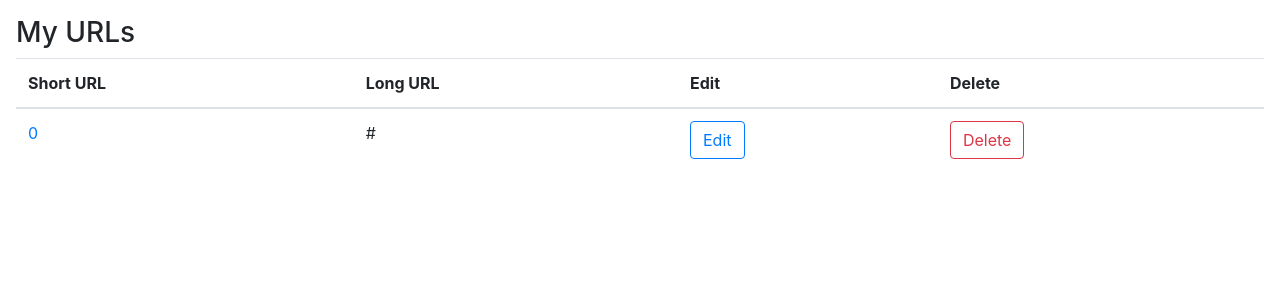
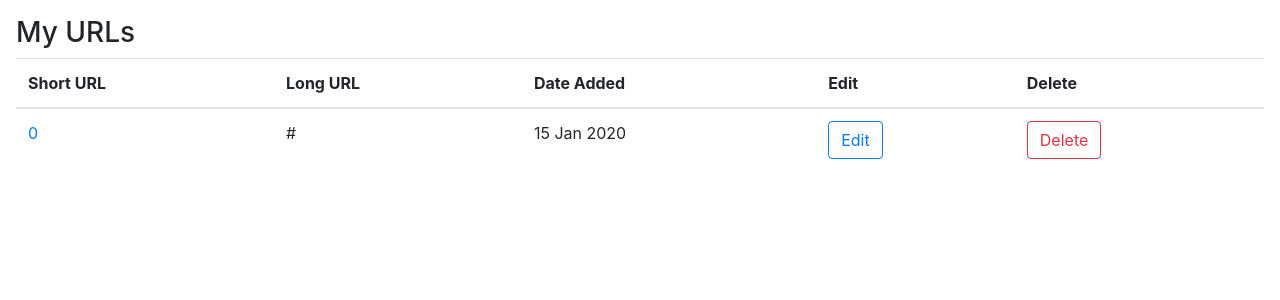
Before and after one commit to dpirrott/tinyapp, a Node server app: template views/urls_index.ejs in a window 1280 px wide. Shown: the part 56-356 px from the top of the page. Run offline with Node 20, Linux system fonts and the light colour scheme; the template is opened without the code that fills it: most values are stand-ins (such as "Sample title", 1, 10 or a date in 2020); some libraries are stand-ins or nearby versions.

Commit message:
Starting on stretch work, added date column to /urls and saved the date in the urlDatabase

```diff
--- a/express_server.js
+++ b/express_server.js
@@ -127,9 +127,12 @@ app.post("/urls", (req,res) => {
   }
 
   const shortURL = generateRandomString(6);
+  const date = Date().split(' ');
+  const dateDisplayed = `${date[1]}. ${date[2]}, ${date[3]} (${date[4]}) (${date[6][1]}${date[7][0]}${date[8][0]})`;
   urlDatabase[shortURL] = {
     longURL,
-    userID
+    userID,
+    dateDisplayed
   };
   res.redirect(`/urls/${shortURL}`);
 });
--- a/views/urls_index.ejs
+++ b/views/urls_index.ejs
@@ -16,6 +16,7 @@
         <tr>
           <th scope="col">Short URL</th>
           <th scope="col">Long URL</th>
+          <th scope="col">Date Added</th>
           <th scope="col">Edit</th>
           <th scope="col">Delete</th>
         </tr>
@@ -25,6 +26,7 @@
           <tr>
             <td><a href="http://localhost:8080/u/<%= url %>"><%= url %></a></td>
             <td><%= urls[url].longURL %></td>
+            <td><%= urls[url].dateDisplayed %></td>
             <td>
               <a href="/urls/<%= url %>"><button class="btn btn-outline-primary">Edit</button></a>
             </td>
```
